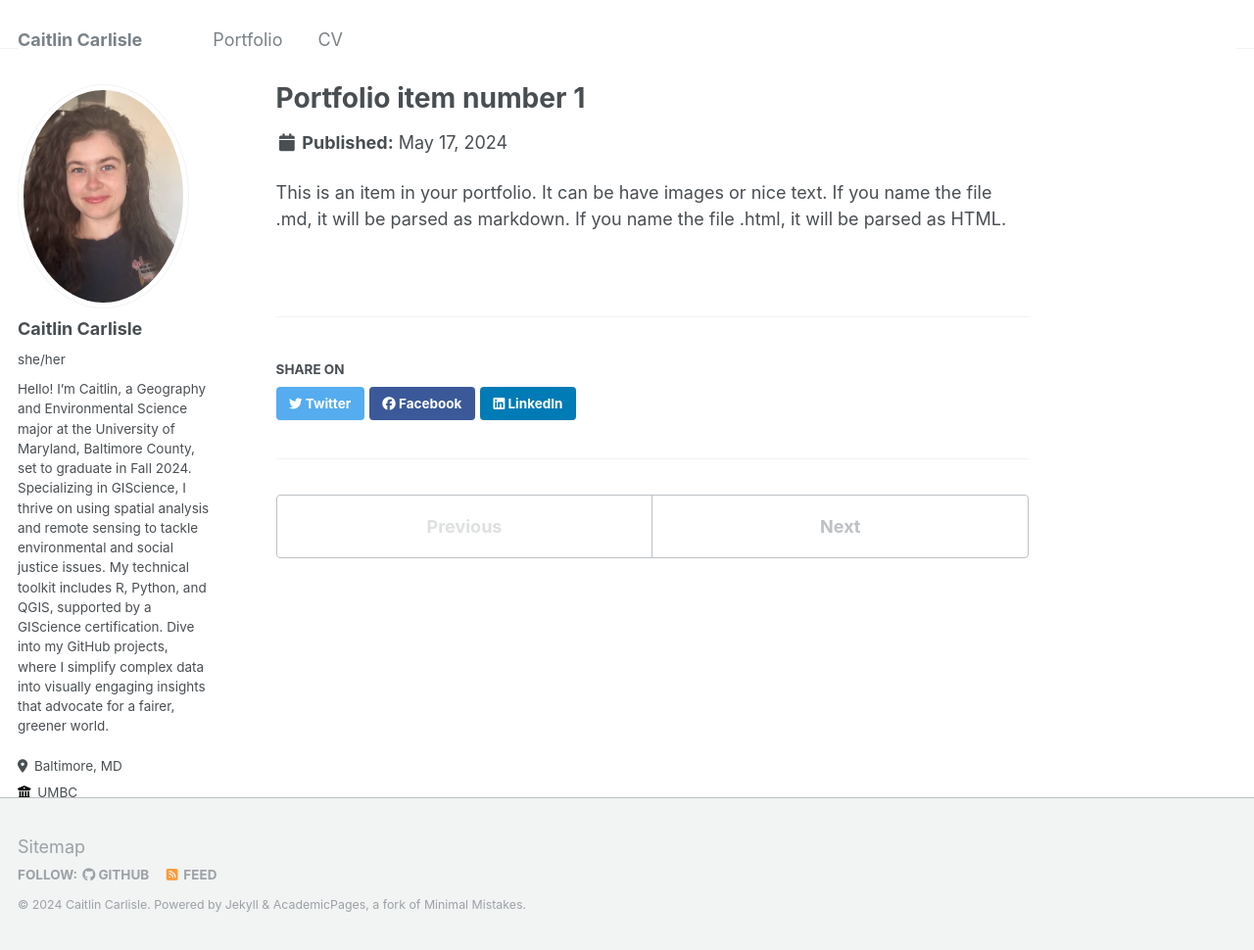
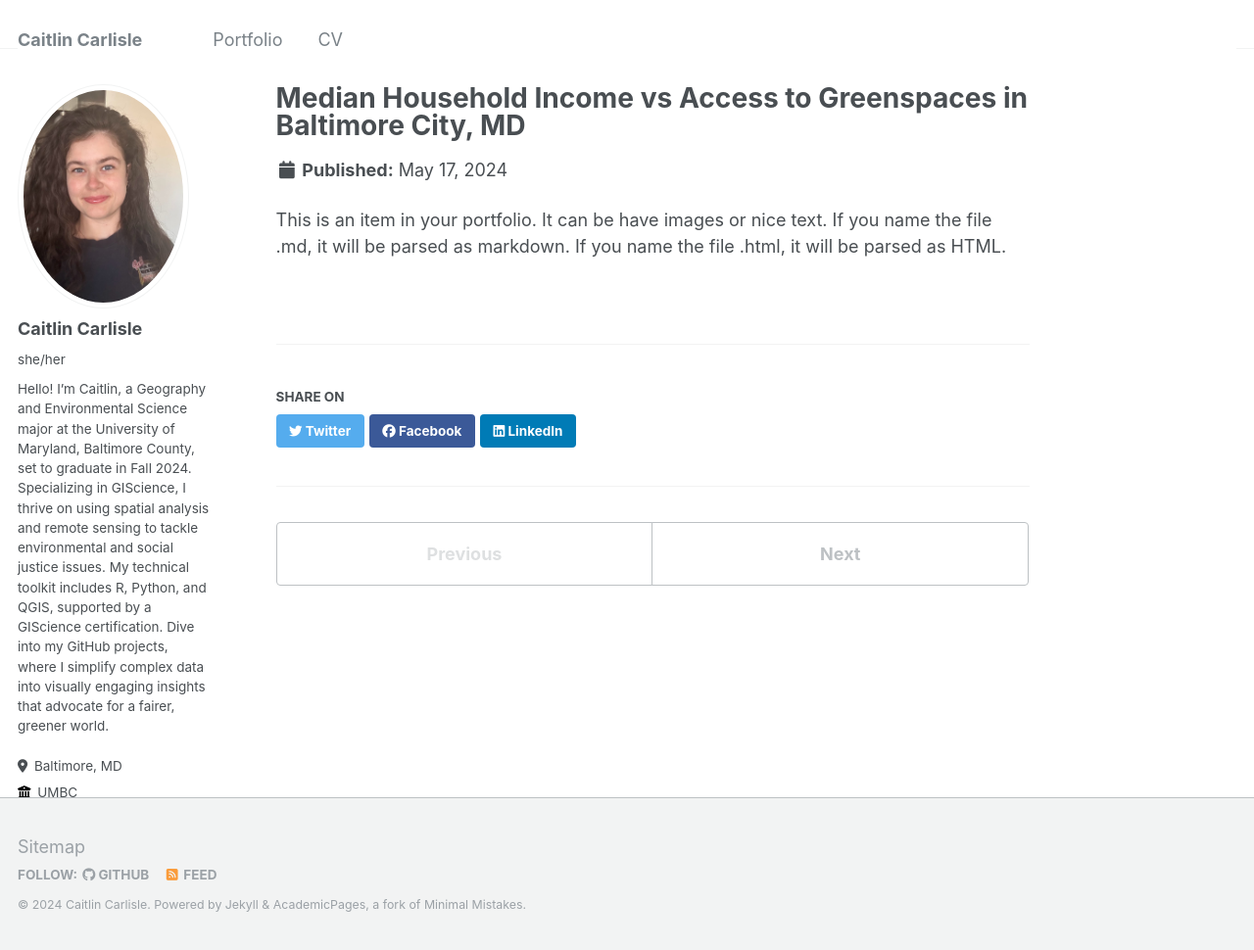
Before and after one commit to Catcarlisle/catcarlisle.github.io, a Jekyll site: the page built from _portfolio/portfolio-1.md, in a window 1280 px wide and 970 px high. Shown: the whole window at 98% size. Built offline with Jekyll 4.4.1, drawn with Linux system fonts in a browser that asks for light colours.

Commit message:
Update portfolio-1.md

```diff
--- a/_portfolio/portfolio-1.md
+++ b/_portfolio/portfolio-1.md
@@ -1,6 +1,6 @@
 ---
-title: "Portfolio item number 1"
-excerpt: "Short description of portfolio item number 1<br/><img src='/images/500x300.png'>"
+title: "Median Household Income vs Access to Greenspaces in Baltimore City, MD"
+excerpt: "Short description of portfolio item number 1<br/><img src='/files/final_PRINT_Carlisle_Martinec_Craft.pdf'>"
 collection: portfolio
 ---
 
```
